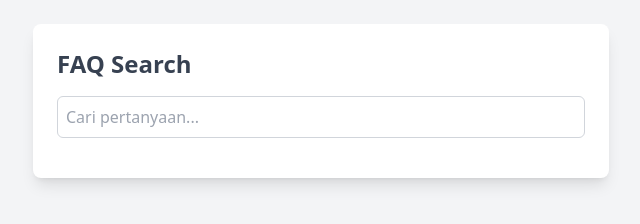
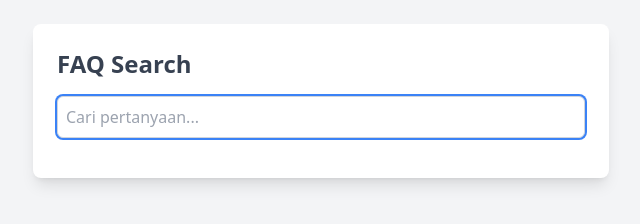
Before and after one commit to damz93/faq-cpns-pemkot-mks, a plain HTML site: page index.html in a window 1280 px wide. Shown: the whole page, without its empty margins (319-959 px from the left). Drawn offline with nearby package versions, Linux system fonts and the light colour scheme.

Commit message:
auto_focus

```diff
--- a/index.html
+++ b/index.html
@@ -9,7 +9,7 @@
 <body class="bg-gray-100 p-6">
     <div class="max-w-xl mx-auto bg-white shadow-lg rounded-lg p-6">
         <h1 class="text-2xl font-bold text-gray-700 mb-4">FAQ Search</h1>
-        <input type="text" id="searchInput" placeholder="Cari pertanyaan..."
+        <input type="text" autofocus id="searchInput" placeholder="Cari pertanyaan..."
             class="w-full p-2 border border-gray-300 rounded-md focus:outline-none focus:ring-2 focus:ring-blue-500">
         <ul id="faqList" class="mt-4 space-y-2"></ul>
 
```
